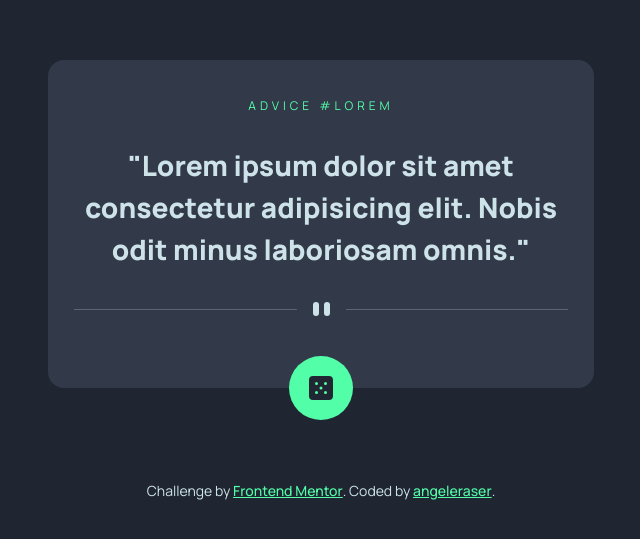
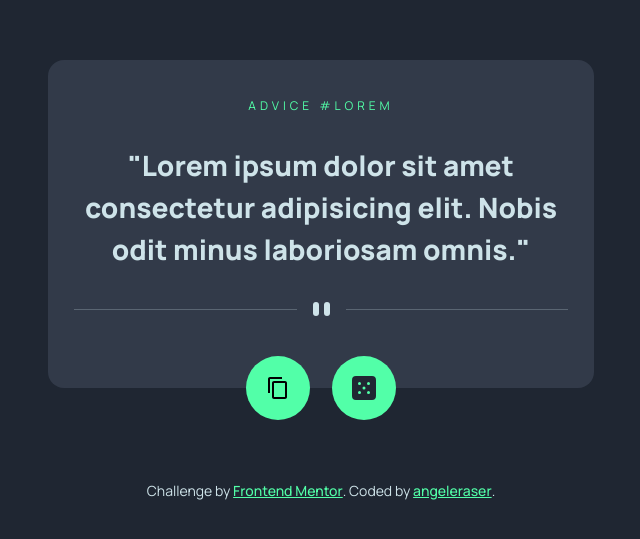
Before and after one commit to angeleraser/advice-generator-app-main, a plain HTML site: page index.html in a window 1280 px wide. Shown: the part 121-660 px from the top of the page, without its empty margins (319-959 px from the left). Drawn offline with Linux system fonts and the light colour scheme; no server answers.

Commit message:
add copy to clipboard btn and functionality

```diff
--- a/index.html
+++ b/index.html
@@ -1,11 +1,5 @@
 <!DOCTYPE html>
-<html
-  lang="en"
-  prefix="og: https://ogp.me/ns#"
-  lang="en"
-  translate="no"
-  lang="en"
->
+<html lang="en" prefix="og: https://ogp.me/ns#">
   <head>
     <meta charset="UTF-8" />
     <meta name="viewport" content="width=device-width, initial-scale=1.0" />
@@ -82,10 +76,32 @@
           <span class="advice-divider-comma"></span>
         </div>
 
+        <div class="quote-actions">
+          <button
+            aria-label="Copy advice"
+            id="copy-advice-btn"
+            class="advice-button"
+            title="Copy"
+          >
+            <svg
+              xmlns="http://www.w3.org/2000/svg"
+              height="24px"
+              viewBox="0 0 24 24"
+              width="24px"
+              fill="#000000"
+            >
+              <path d="M0 0h24v24H0V0z" fill="none" />
+              <path
+                d="M16 1H4c-1.1 0-2 .9-2 2v14h2V3h12V1zm3 4H8c-1.1 0-2 .9-2 2v14c0 1.1.9 2 2 2h11c1.1 0 2-.9 2-2V7c0-1.1-.9-2-2-2zm0 16H8V7h11v14z"
+              />
+            </svg>
+          </button>
+
           <button
             aria-label="Generate new advice"
             id="new-advice-btn"
-          class="new-advice-button"
+            class="advice-button"
+            title="Generate new advice"
           >
             <svg width="24" height="24" xmlns="http://www.w3.org/2000/svg">
               <path
@@ -94,6 +110,7 @@
               />
             </svg>
           </button>
+        </div>
       </blockquote>
 
       <div class="advice-card-skeleton">
--- a/js/index.js
+++ b/js/index.js
@@ -2,11 +2,14 @@ const adviceCardEl = document.getElementById("advice-card");
 const adviceIdEl = document.getElementById("advice-id");
 const adviceTextEl = document.getElementById("advice-text");
 const newAdviceBtn = document.getElementById("new-advice-btn");
+const copyAdviceBtn = document.getElementById("copy-advice-btn");
 
 const defaultAdvice = {
   text: "Lorem ipsum dolor sit amet consectetur adipisicing elit. Nobis odit minus laboriosam omnis.",
   id: "lorem",
 };
+
+let currentAdviceText = defaultAdvice.text;
 
 const getRandomAdvice = async () => {
   try {
@@ -33,7 +36,14 @@ const handleGenerateAdvice = async () => {
 
   adviceTextEl.textContent = `"${data.text}"`;
   adviceIdEl.textContent = `ADVICE #${data.id}`;
+  currentAdviceText = data.text;
+};
+
+const handleCopyAdvice = () => {
+  navigator.clipboard.writeText(currentAdviceText);
+  alert("Advice copied to clipboard!");
 };
 
 handleGenerateAdvice();
 newAdviceBtn.addEventListener("click", handleGenerateAdvice);
+copyAdviceBtn.addEventListener("click", handleCopyAdvice);
--- a/styles/styles.css
+++ b/styles/styles.css
@@ -115,20 +115,27 @@ html,
   width: 6px;
 }
 
-.new-advice-button {
+.quote-actions {
+  position: absolute;
+  bottom: 0;
+  translate: 0 50%;
+}
+
+.advice-button {
   background-color: var(--neon-green);
   outline: none;
   border: none;
   display: inline-flex;
   padding: 20px;
   border-radius: 50%;
-  position: absolute;
-  bottom: 0;
-  translate: 0 50%;
   transition: box-shadow 0.3s;
 }
 
-.new-advice-button:hover {
+.advice-button:last-child {
+  margin-left: 18px;
+}
+
+.advice-button:hover {
   box-shadow: 0 0 20px var(--neon-green);
 }
 
```
Lines whose indentation alone changed are shown as unchanged.
